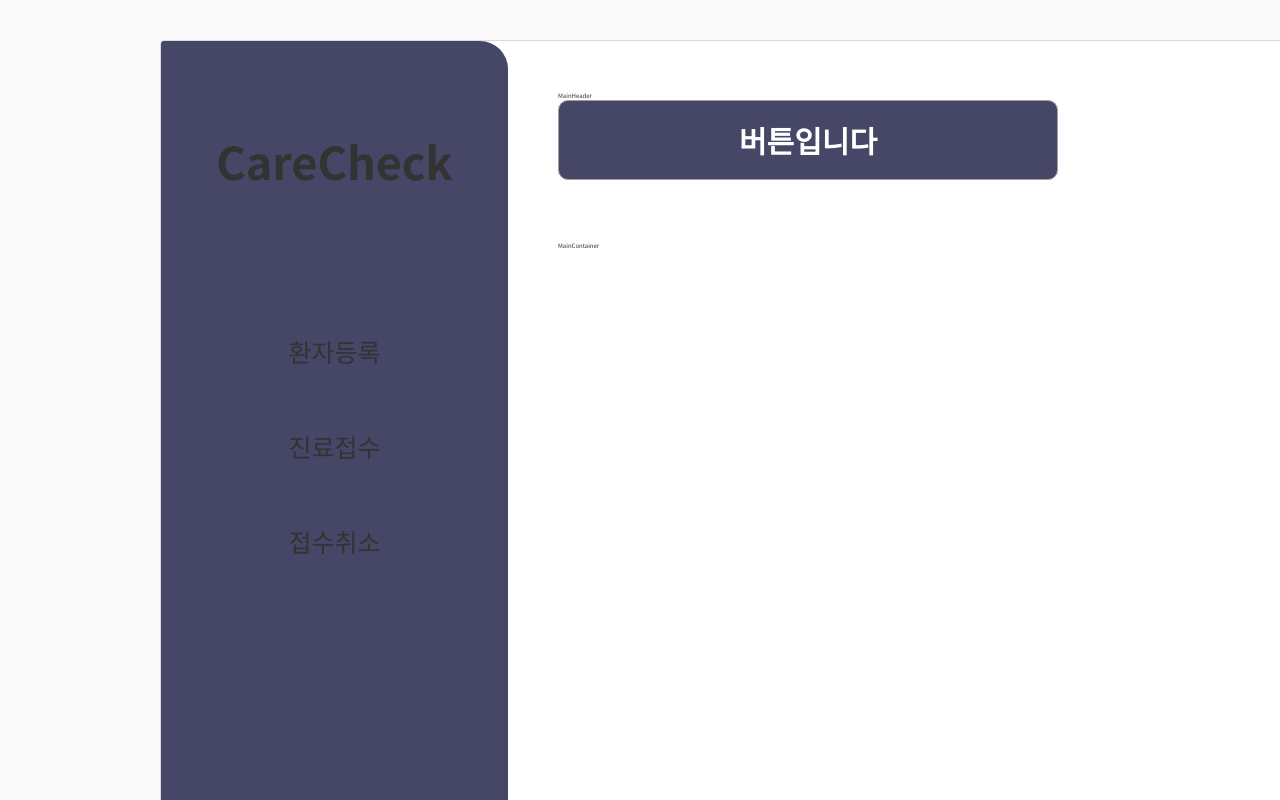
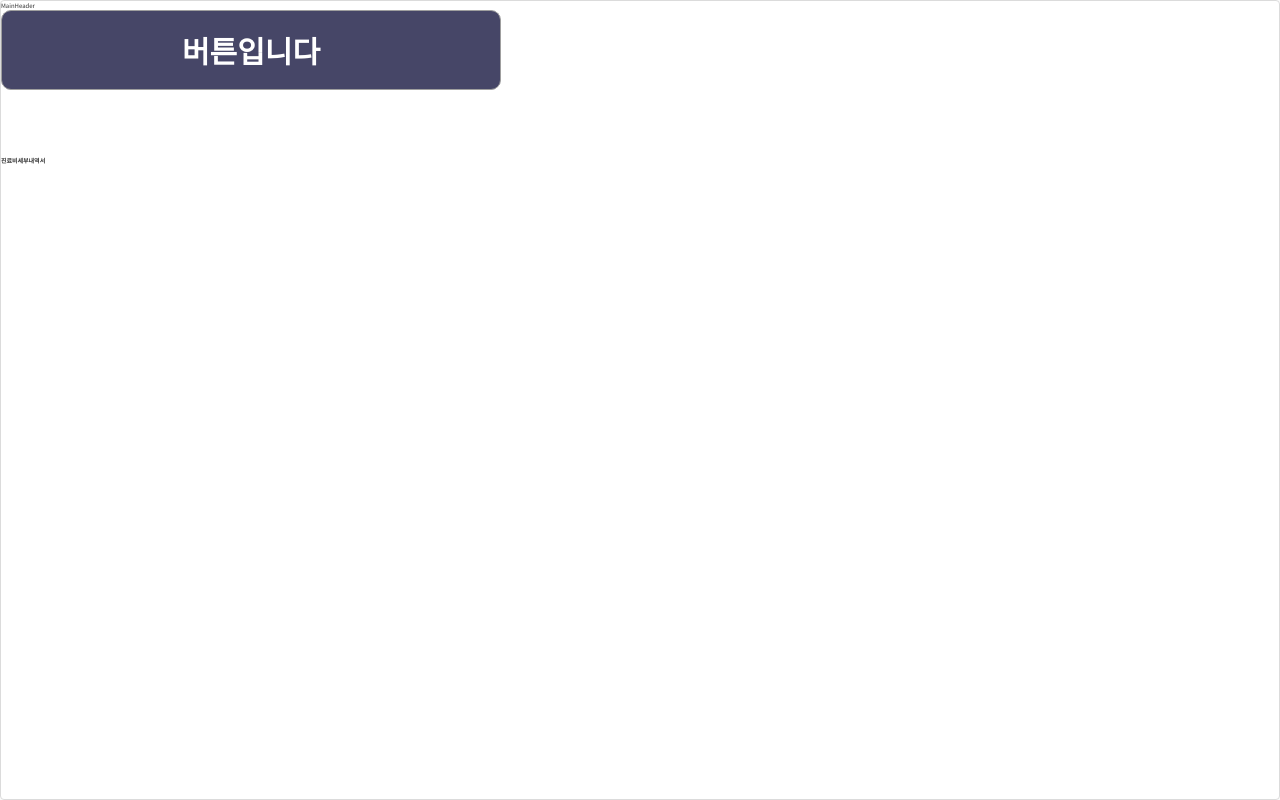
Before and after one commit to CareCheck-KoreaIT/CareCheck_koreaIt_front, a React (Vite) app: page / in a window 1280 px wide. Built offline with nearby package versions, Linux system fonts and the light colour scheme.

Commit message:
메인레이아웃 수정

```diff
--- a/src/components/common/MainLayout/MainLayout.jsx
+++ b/src/components/common/MainLayout/MainLayout.jsx
@@ -3,11 +3,7 @@ import * as s from "./style";
 import React from "react";
 
 function MainLayout({ children }) {
-  return (
-    <div css={s.layout}>
-      <div css={s.container}>{children}</div>
-    </div>
-  );
+  return <div css={s.container}>{children}</div>;
 }
 
 export default MainLayout;
--- a/src/components/common/MainLayout/style.js
+++ b/src/components/common/MainLayout/style.js
@@ -1,22 +1,12 @@
 import { css } from "@emotion/react";
-
-export const layout = css`
-  display: flex;
-  justify-content: center;
-  align-items: center;
-  width: 100%;
-  height: 100%;
-`;
 
 export const container = css`
   box-sizing: border-box;
   display: flex;
   border: 0.1rem solid #dbdbdb;
   border-radius: 0.4rem;
-
-  width: 160rem;
-  height: 100rem;
+  width: 100%;
+  height: 100%;
 
   background-color: #ffffff;
-  overflow: hidden;
 `;
--- /dev/null
+++ b/src/pages/DetailBillPage/DetailBillPage.jsx
@@ -0,0 +1,18 @@
+import React from 'react'
+
+function DetailBillPage() {
+  return (
+    <div>
+        <div>
+            <h2>진료비세부내역서</h2>
+        </div>
+        <div></div>
+        <div></div>
+        <div></div>
+        <div></div>
+        <div></div>
+    </div>
+  )
+}
+
+export default DetailBillPage
--- a/src/routes/MainRoute/MainRoute.jsx
+++ b/src/routes/MainRoute/MainRoute.jsx
@@ -4,20 +4,16 @@ import React from "react";
 import MainSidebar from "../../components/common/MainSidebar/MainSidebar";
 import MainHeader from "../../components/common/MainHeader/MainHeader";
 import MainContainer from "../../components/common/MainContainer/MainContainer";
+import DetailBillPage from "../../pages/DetailBillPage/DetailBillPage";
 
 function MainRoute() {
   return (
-    <div css={s.layout}>
-      <div css={s.sidebar}>
-        <MainSidebar />
+    <div css={s.container}>
+      <div css={s.header}>
+        <MainHeader />
       </div>
-      <div css={s.container}>
-        <div css={s.header}>
-          <MainHeader />
-        </div>
-        <div css={s.mainContent}>
-          <MainContainer />
-        </div>
+      <div css={s.mainContent}>
+        <DetailBillPage />
       </div>
     </div>
   );
--- a/src/routes/MainRoute/style.js
+++ b/src/routes/MainRoute/style.js
@@ -1,19 +1,19 @@
 import { css } from "@emotion/react";
 
-export const layout = css`
-  display: flex;
-  height: 108rem; /* 화면 전체 높이 */
-`;
+// export const layout = css`
+//   display: flex;
+//   width: 100%;
+//   height: 108rem; /* 화면 전체 높이 */
+// `;
 
-export const sidebar = css`
-  width: 34.7rem;
-`;
+// export const sidebar = css`
+//   width: 34.7rem;
+// `;
 
 export const container = css`
   display: flex;
   flex-direction: column;
-  margin: 5rem;
-  width: 163.3rem;
+  width: 100%;
 `;
 
 export const header = css`
--- a/src/styles/global.js
+++ b/src/styles/global.js
@@ -1,32 +1,27 @@
 import { css } from "@emotion/react";
 
 export const global = css`
-
-    @import url('https://fonts.googleapis.com/css2?family=Noto+Sans+KR:wght@100..900&display=swap');
+  @import url("https://fonts.googleapis.com/css2?family=Noto+Sans+KR:wght@100..900&display=swap");
 
   * {
     color: #333333;
   }
 
-    html, body, #root {
+  html,
+  body,
+  #root {
+    height: 100vh;
     margin: 0;
     padding: 0;
-        height: 100vh;
-        overflow: auto;
+    overflow: hidden;
     font-family: "Noto Sans KR", serif;
-        font-size: 62.5%;   /** 1rem을 10px로 변환 */
+    font-size: 62.5%; /** 1rem을 10px로 변환 */
   }
 
   #root {
     display: flex;
     justify-content: center;
     align-items: center;
-        width: 1920px;
-        height: 1080px;
     background-color: #fafafa;
   }
-
-
-
-
 `;
```
Also changed, not shown: src/pages/DetailBillPage/style.js (added), src/pages/TotalBillPage/TotalBillPage.jsx (added), src/pages/TotalBillPage/style.js (added). Lines whose indentation alone changed are shown as unchanged.
